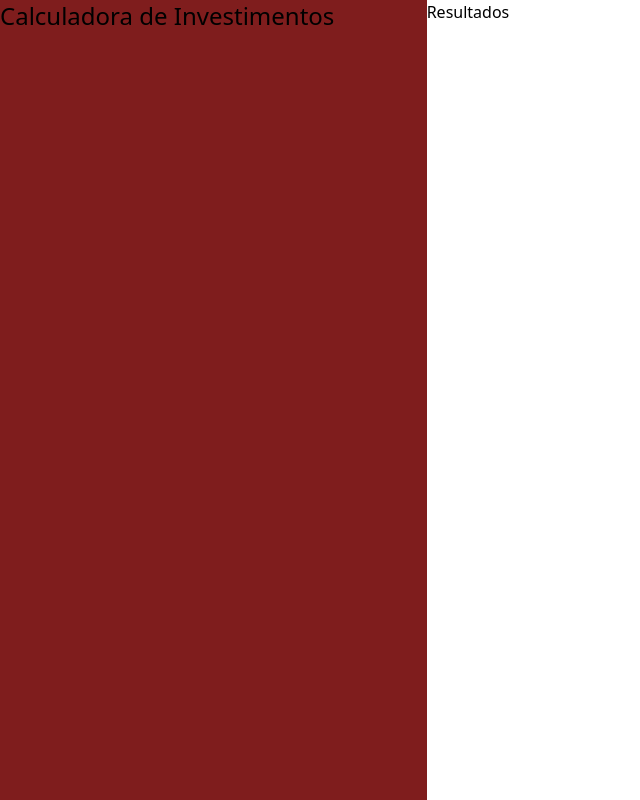
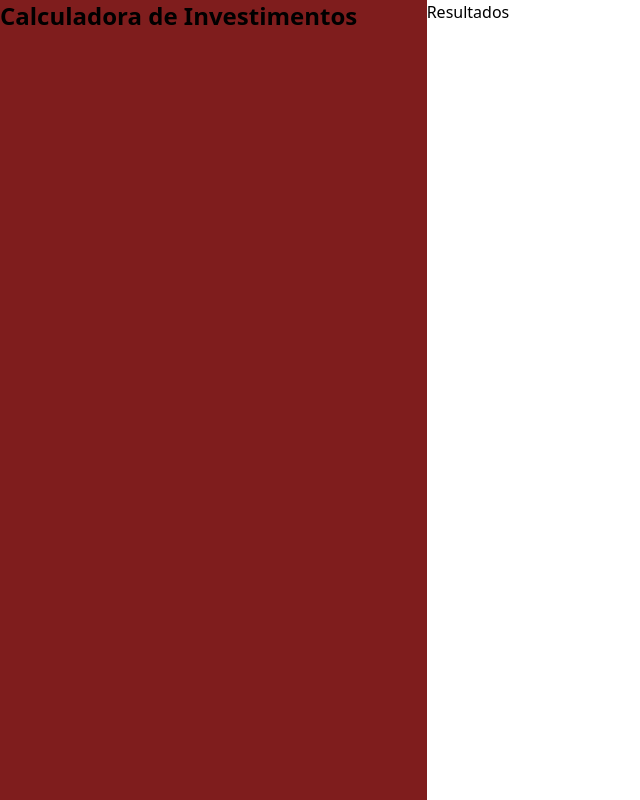
Before and after one commit to matheusgsaraiva/projetoCalculadoraInvestimentos, a website built with Vite: page index.html in a window 1280 px wide. Shown: the whole page, without its empty margins (0-640 px from the left). Built offline with nearby package versions, Linux system fonts and the light colour scheme.

Commit message:
texto em negrito

```diff
--- a/index.html
+++ b/index.html
@@ -12,7 +12,7 @@
     <!-- row-span-2 significa que o aside vai ocupar duas linhas do grid -->
     <aside class="bg-red-900 row-span-2">
       <!-- aqui temos que escolher as font-size do talwind, vamos usar um tamanho um pouco grande -->
-      <h1 class="text-2xl">Calculadora de Investimentos</h1>
+      <h1 class="text-2xl font-bold">Calculadora de Investimentos</h1>
     </aside>
     <main>
       <p>Resultados</p>
```
